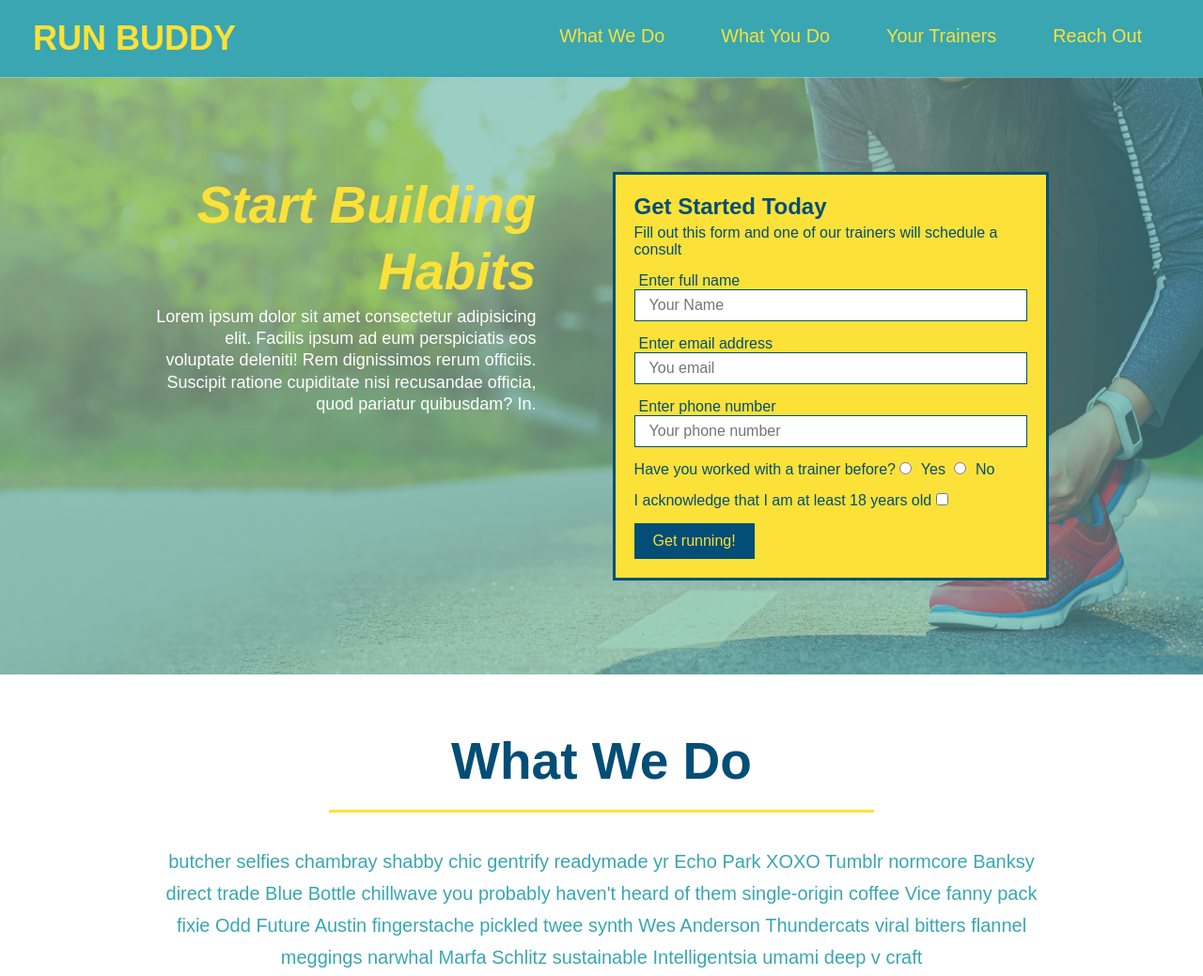
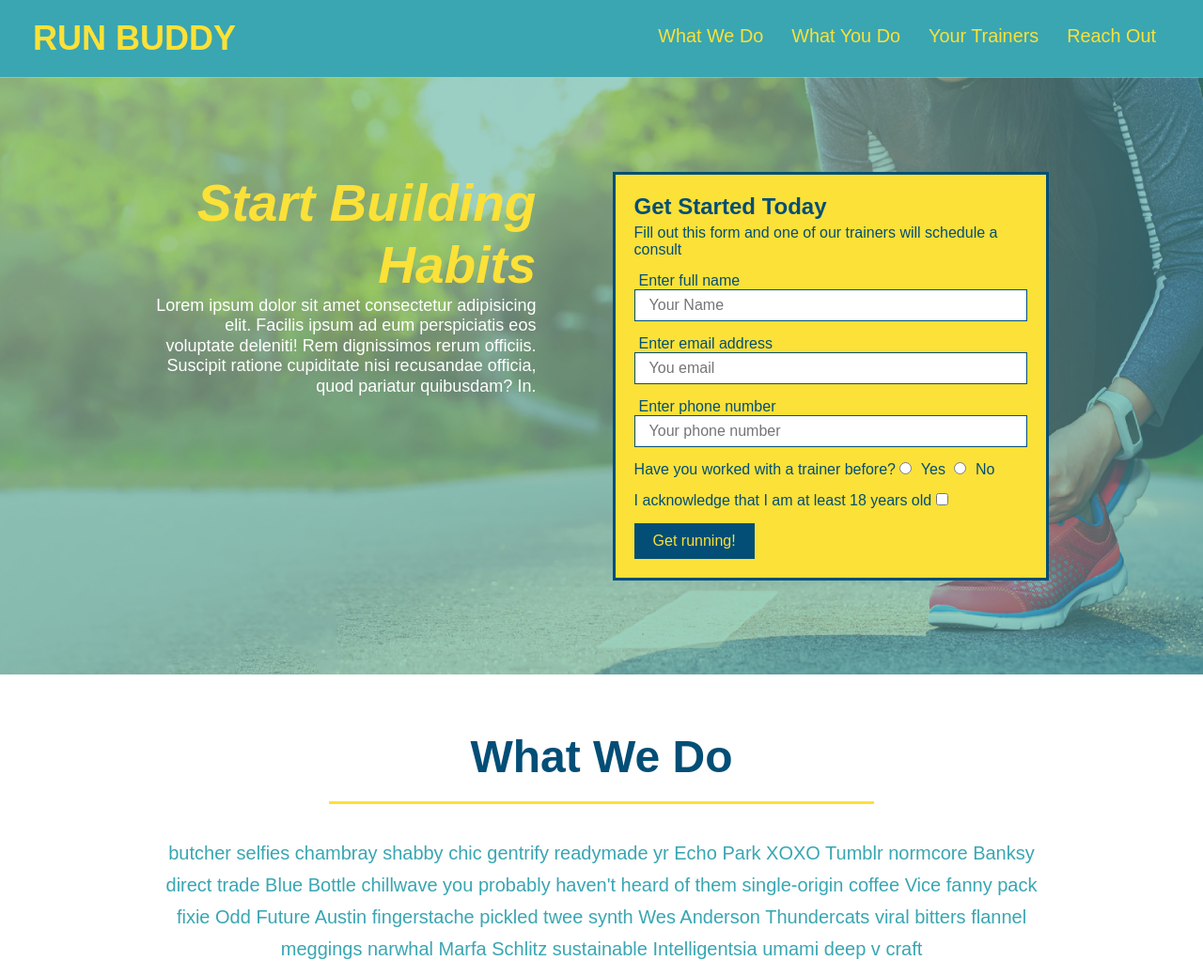
Before and after one commit to MKHLink/run-buddy, a plain HTML site: page index.html in a window 1280 px wide. Shown: the top 1039 px of the page at 94% size. Drawn offline with Linux system fonts and the light colour scheme.

Commit message:
media queries started

```diff
--- a/assets/css/style.css
+++ b/assets/css/style.css
@@ -43,7 +43,7 @@ header nav ul{
 }
 
 header nav ul li a{
-    margin: 0 30px;
+    padding: 10px 15px;
     font-weight: lighter;
     font-size: 1.55vw;
 }
@@ -84,6 +84,7 @@ section{
     display: flex;
     justify-content: center;
     flex-wrap: wrap;
+    align-items: flex-start;
 }
 
 /*Hero Form*/
@@ -134,7 +135,7 @@ section{
     margin: 3.5%;
     color: #fff;
     font-size: 18px;
-    line-height: 1.3;
+    line-height: 1.2;
  }
 
  .hero-cta h2{
@@ -161,7 +162,7 @@ section{
 
 
  .section-title{
-    font-size: 55px;
+    font-size: 48px;
     color: #024e76;
     border-bottom: 3px solid;
     padding-bottom: 20px;
@@ -344,3 +345,17 @@ section{
     padding: 15px 0;
     font-size: 16px;
 }
+
+/*Media Queries*/
+
+@media  and (max-width: 980px) {
+
+}
+
+@media  and (max-width: 768px) {
+
+}
+
+@media screen and (max-width: 575px) {
+
+}
--- a/index.html
+++ b/index.html
@@ -1,7 +1,7 @@
 <!DOCTYPE html>
 <html lang = 'en'>
     <head>
-        <meta charset = "UTF-8"/>
+        <meta charset = "UTF-8" name="viewport" content="width=device-width, initial-scale=1.0"/>
         <title>Run Buddy </title>
         <link rel ="stylesheet" href = "./assets/css/style.css"/>
     </head>
```
Also changed, not shown: privacy-policy.html (+1 -1 lines).
